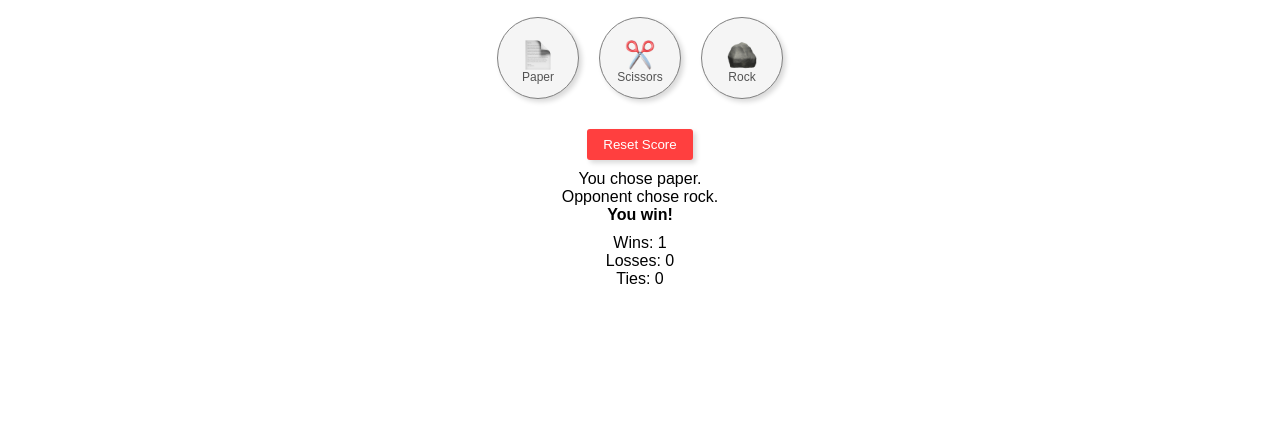
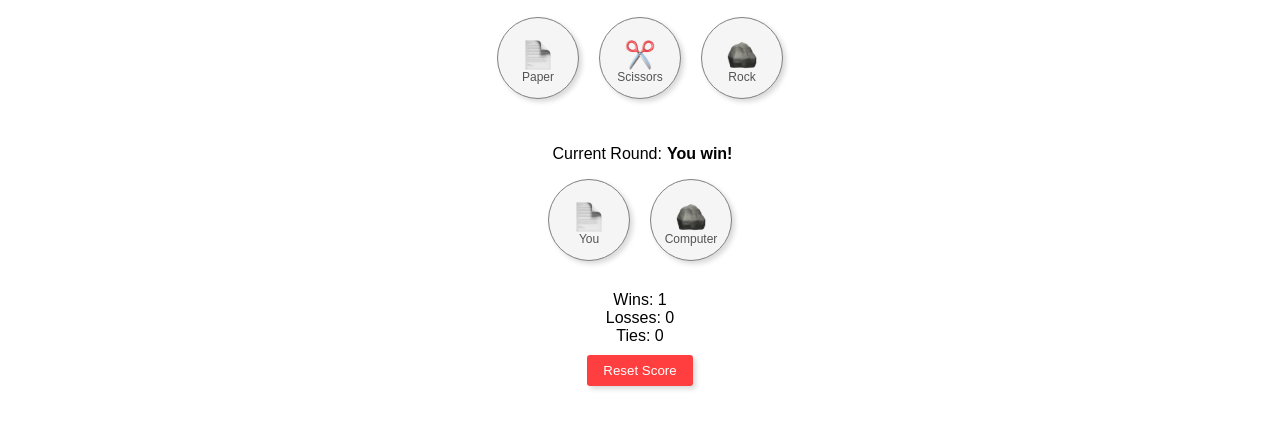
Before and after one commit to kyle-vl/rock-paper-scissors, a plain HTML site: page files/index.html in a window 1280 px wide. Both pictures are taken after a click on the button "Paper". Shown: the part 57-486 px from the top of the page. Drawn offline with Linux system fonts and the light colour scheme.

Commit message:
Results and scoreboard styled

```diff
--- a/files/index.html
+++ b/files/index.html
@@ -27,17 +27,34 @@
         <p class="choice-text"> Rock </p>
       </button>
     </div>
+    <div class="results-container">
+      <p> Current Round: </p>
+      <p id="results">
+         Press an option to start
+      </p>
+    </div>
+    <div class="choices-container">
+      <div class="selected-choice-container">
+        <img class="choice-icon"
+        id="selected-user-choice-icon"
+        src="images/blank.png">
+        <p class="choice-text"> You </p>
+      </div>
+      <div class="selected-choice-container">
+        <img class="choice-icon"
+        id="selected-opponent-choice-icon"
+        src="images/blank.png">
+        <p class="choice-text"> Computer </p>
+      </div>
+    </div>
+    <div class="scores-container">
+      <div id="scores"></div>
+    </div>
     <div class="reset-button-container">
       <button class="reset-button" onclick="resetScore()">
         Reset Score
       </button>
     </div>
-    <div class="results-container">
-      <div id="results"></div>
-    </div>
-    <div class="scores-container">
-      <div id="scores"></div>
-    </div>
     <script src="script.js"></script>
   </body>
 </html>
--- a/files/script.js
+++ b/files/script.js
@@ -9,6 +9,14 @@ if (!score) {
     ties: 0
   };
 }
+
+displayScores();
+
+let userChoiceElement =
+  document.getElementById("selected-user-choice-icon");
+let opponentChoiceElement =
+  document.getElementById("selected-opponent-choice-icon");
+let resultsElement = document.getElementById("results");
 
 function getOpponentChoice() {
   const choices = ["paper", "scissors", "rock"];
@@ -39,13 +47,17 @@ function playGame(userChoice) {
   localStorage.setItem('score', JSON.stringify(score));
 
   // Display results and score on document
-  let resultMessage = `You chose ${userChoice}.<br>
-  Opponent chose ${opponentChoice}.<br>
-  <strong>${result}</strong>`;
-  let resultsElement = document.getElementById("results");
+  let resultMessage = `<strong>${result}</strong>`;
   resultsElement.innerHTML = resultMessage;
 
   displayScores();
+
+  // Display played moves
+  let userChoiceIcon = `images/${userChoice}.png`;
+  let opponentChoiceIcon = `images/${opponentChoice}.png`;
+
+  userChoiceElement.src = userChoiceIcon;
+  opponentChoiceElement.src = opponentChoiceIcon;
 }
 
 function displayScores() {
@@ -61,6 +73,17 @@ function resetScore() {
   score.losses = 0;
   score.ties = 0;
 
+  // Reset current round details on document
+  let resultMessage = 'Press an option to start';
+  resultsElement.innerHTML = resultMessage;
+
   // Reset scoreboard on document
   displayScores();
+
+  // Reset current moves on document
+  let userChoiceIcon = `images/blank.png`;
+  let opponentChoiceIcon = `images/blank.png`;
+
+  userChoiceElement.src = userChoiceIcon;
+  opponentChoiceElement.src = opponentChoiceIcon;
 }
--- a/files/styles.css
+++ b/files/styles.css
@@ -40,7 +40,8 @@ h1 {
   transform: translateX(-50%);
 }
 
-.choice-button {
+.choice-button,
+.selected-choice-container {
   background-color: whitesmoke;
   border: 1px solid gray;
   border-radius: 50%;
@@ -52,7 +53,9 @@ h1 {
   margin-left: 10px;
   margin-right: 10px;
   padding: 40px;
+}
 
+.choice-button {
   cursor: pointer;
   transition: background-color 0.15s;
 }
@@ -72,7 +75,6 @@ h1 {
   border-radius: 3px;
   box-shadow: 3px 3px 5px rgba(0, 0, 0, 0.15);
   padding: 8px 16px;
-  margin-bottom: 10px;
 
   cursor: pointer;
   transition: background-color 0.15s;
@@ -83,10 +85,15 @@ h1 {
 }
 
 .results-container {
-  text-align: center;
-  margin-bottom: 10px;
+  display: flex;
+  justify-content: center;
+}
+
+.results-container p {
+  margin-left: 5px;
 }
 
 .scores-container {
   text-align: center;
+  margin-bottom: 10px;
 }
```
Also changed, not shown: files/images/blank.png (added).
